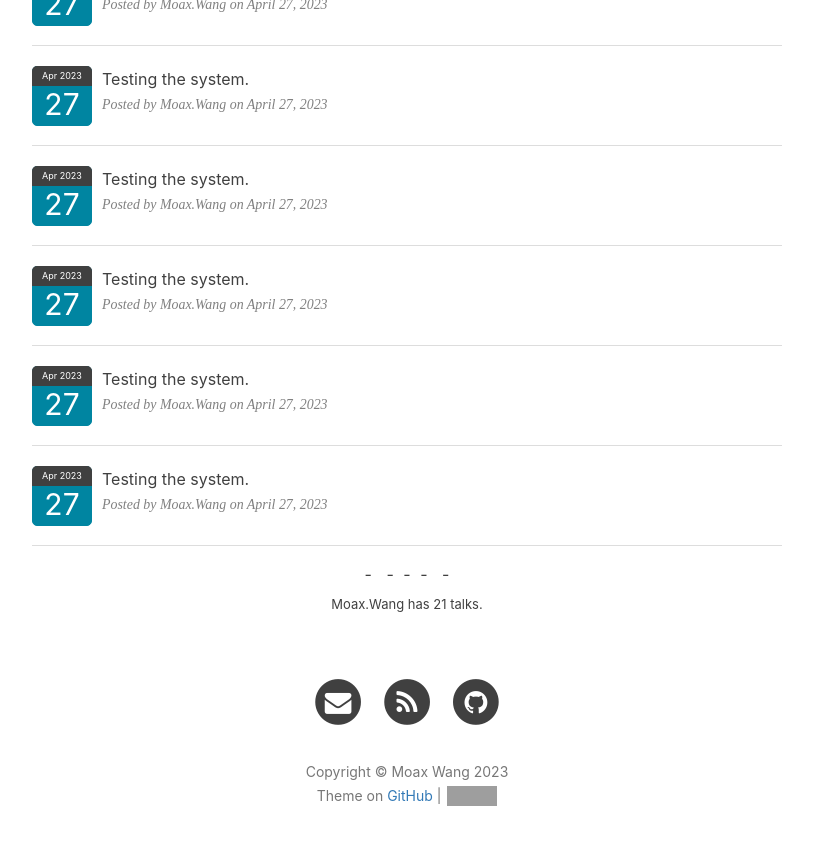
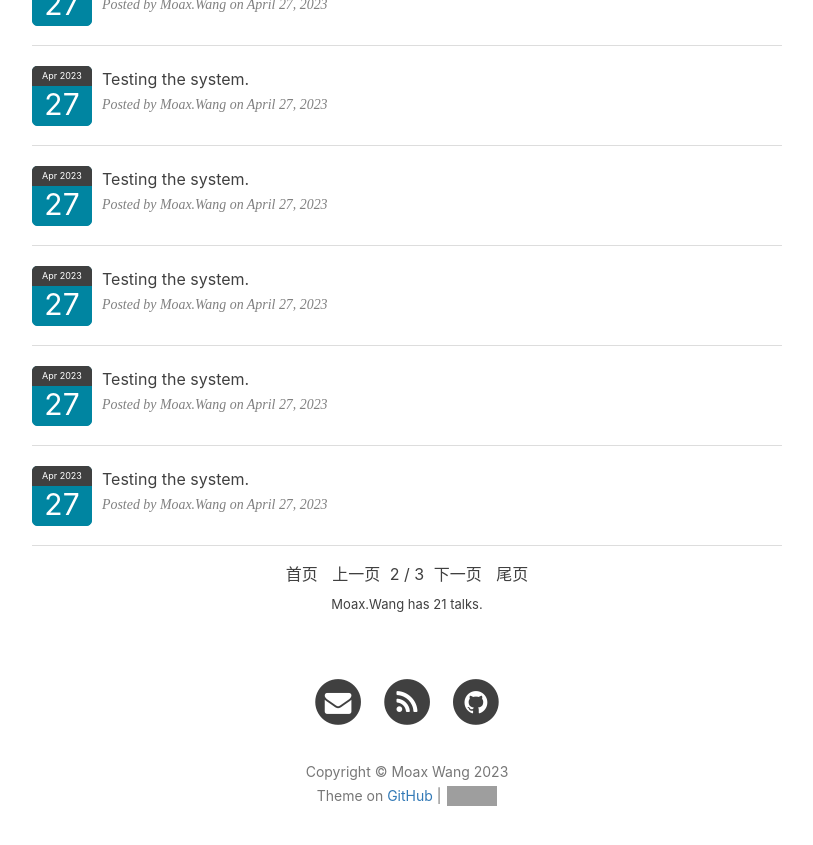
Before and after one commit to WinchellWang/winchellwang.github.io, a Jekyll site: the page built from 3talk.html, in a window 1280 px wide and 900 px high, scrolled down 2095 px. Shown: the top 845 px of the window, without its empty margins (233-1046 px from the left). Built offline with Jekyll 4.4.1, drawn with Linux system fonts in a browser that asks for light colours; nearby versions of some CDN libraries; comment, search, counter and statistics services are not loaded; grey boxes are pictures that could not be loaded.

Commit message:
Update 3talk.html

```diff
--- a/3talk.html
+++ b/3talk.html
@@ -164,15 +164,16 @@ permalink: /talk/
         <!-- 说说000结束 -->
 
 
-        <!-- 分页 开始 -->
-        <div class="hexo-douban-pagination">
-            <a class="hexo-douban-button hexo-douban-firstpage" href="javascript:;"> -</a>
-            <a class="hexo-douban-button hexo-douban-previouspage" href="javascript:;">-</a>
-            <span class="hexo-douban-pagenum">-</span>
-            <a class="hexo-douban-button hexo-douban-nextpage" href="javascript:;">-</a>
-            <a class="hexo-douban-button hexo-douban-lastpage" href="javascript:;">-</a>
-        </div>
-        <!-- 分页 结束 -->
+    <!-- 分页 开始 -->
+    <div class="hexo-douban-pagination">
+        <a class="hexo-douban-button hexo-douban-firstpage" href="javascript:;"> 首页</a>
+        <a class="hexo-douban-button hexo-douban-previouspage" href="javascript:;">上一页</a>
+        <span class="hexo-douban-pagenum">2 / 3</span>
+        <a class="hexo-douban-button hexo-douban-nextpage" href="javascript:;">下一页</a>
+        <a class="hexo-douban-button hexo-douban-lastpage" href="javascript:;">尾页</a>
+    </div>
+    <!-- 分页 结束 -->
+
 
         <!-- 分页 开始 -->
         <!-- <ul class="pager">
@@ -190,9 +191,6 @@ permalink: /talk/
     </div>
 </div>
 
-</div>
-<!-- Main Content end-->
-
 <!-- 说说统计 开始 -->
 <div align="center" style="line-height: 13px; font-size: 13px;">
     Moax.Wang has
@@ -203,6 +201,9 @@ permalink: /talk/
     talks.
 </div>
 <!-- 说说统计 结束 -->
+
+</div>
+<!-- Main Content end-->
 
 <!-- 标签切换脚本 -->
 <script>
```
